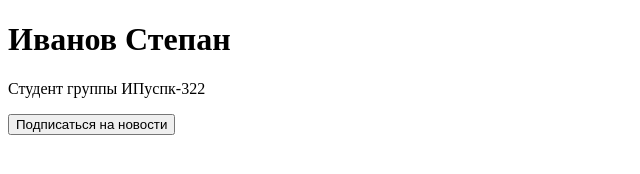
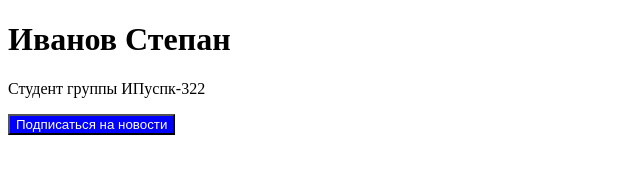
Before and after one commit to Shtephen/student-info, a plain HTML site: page index.html in a window 1280 px wide. Shown: the whole page, without its empty margins (0-640 px from the left). Drawn offline with Linux system fonts and the light colour scheme.

Commit message:
Изменение цвета

```diff
--- a/index.html
+++ b/index.html
@@ -10,4 +10,4 @@
     <p>Студент группы ИПуспк-322</p>
 </body>
 </html>
-<button>Подписаться на новости</button>
+<button style="background-color: blue; color: white;">Подписаться на новости</button>
```
